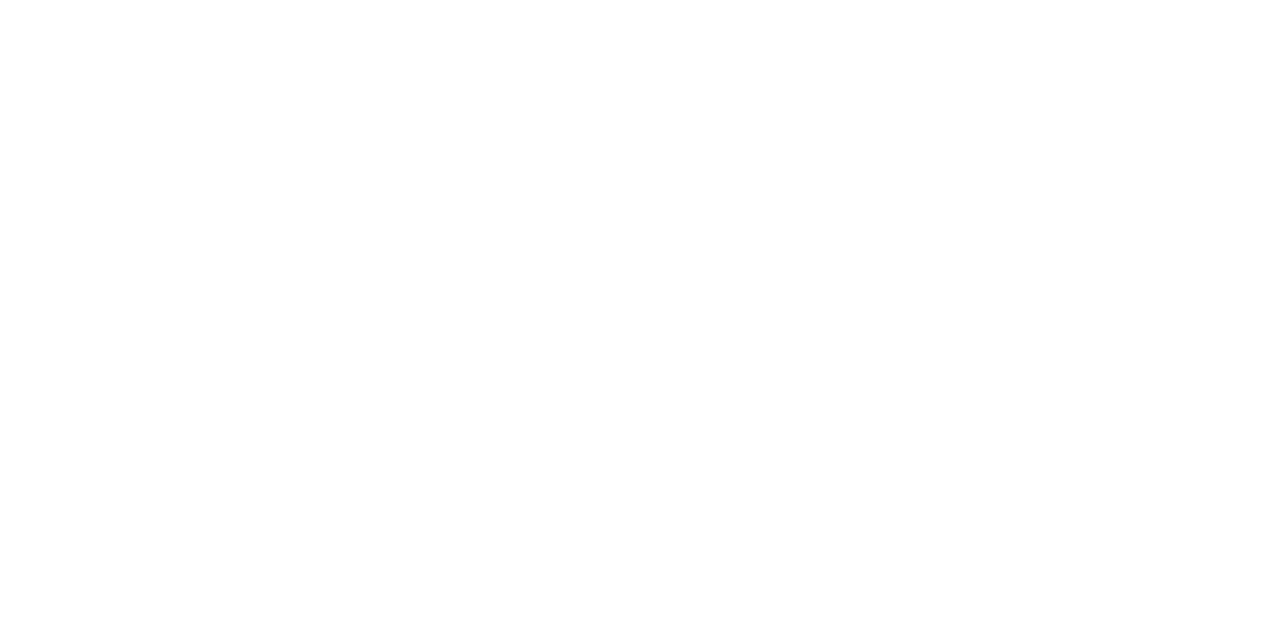
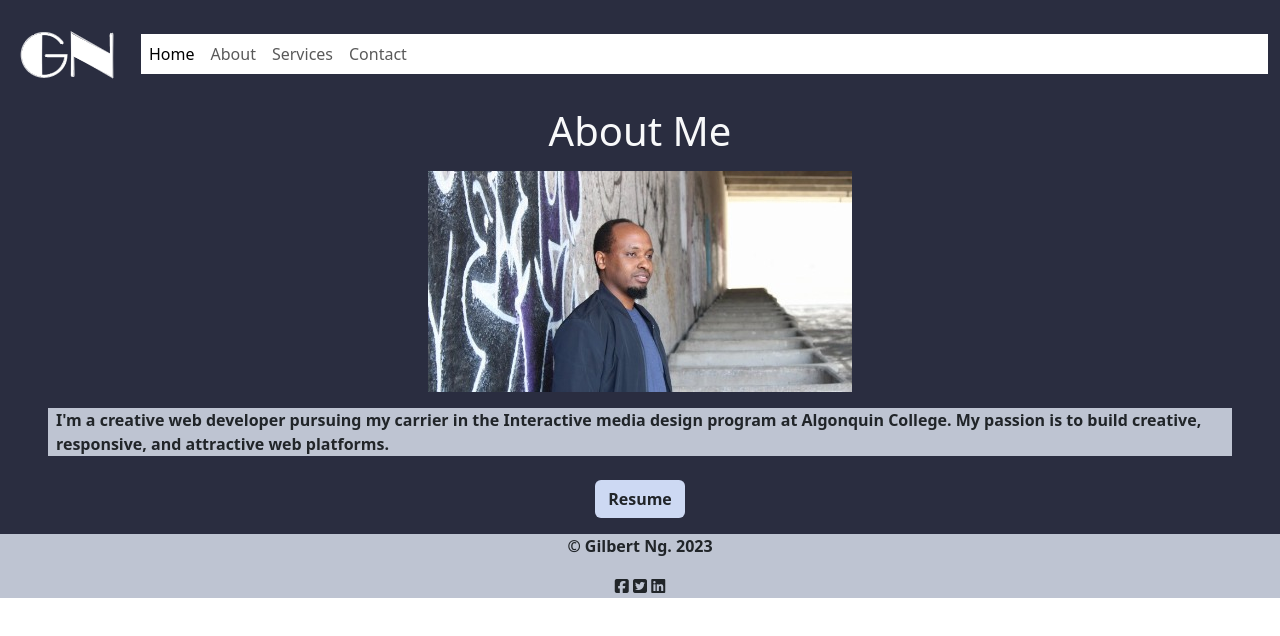
Before and after one commit to ngen0004/portfolio, a plain HTML site: page about.html in a window 1280 px wide. Drawn offline with nearby package versions, Linux system fonts and the light colour scheme.

Commit message:
updates index and about pages

```diff
--- a/about.html
+++ b/about.html
@@ -0,0 +1,72 @@
+<!doctype html>
+<html lang="en">
+  <head>
+    <meta charset="utf-8">
+    <meta name="viewport" content="width=device-width, initial-scale=1">
+    <title>Portfolio</title>
+    <link href="https://cdn.jsdelivr.net/npm/bootstrap@5.3.1/dist/css/bootstrap.min.css" rel="stylesheet" integrity="sha384-4bw+/aepP/YC94hEpVNVgiZdgIC5+VKNBQNGCHeKRQN+PtmoHDEXuppvnDJzQIu9" crossorigin="anonymous">
+    <link rel="stylesheet" href="https://cdnjs.cloudflare.com/ajax/libs/animate.css/4.1.1/animate.min.css"/>
+    <script src="https://kit.fontawesome.com/7e3b67895f.js" crossorigin="anonymous"></script>
+    <link href="css/main.css" rel="stylesheet">
+  </head>
+  <body>
+    <main>
+
+        <!-- responsive nav with logo -->
+        <nav class="navbar navbar-expand-lg bg-body-dark">
+            <div class="container-fluid">
+            <a class="navbar-brand" href="index.html"><img src="images/logo.png" alt="logo picture"></a>
+            <button class="navbar-toggler" type="button" data-bs-toggle="collapse" data-bs-target="#navbarNavAltMarkup" aria-controls="navbarNavAltMarkup" aria-expanded="false" aria-label="Toggle navigation">
+                <span class="navbar-toggler-icon bg-white"></span>
+            </button>
+            <div class="collapse navbar-collapse text-right bg-white" id="navbarNavAltMarkup">
+                <div class="navbar-nav">
+                <a class="nav-link active" aria-current="page" href="index.html">Home</a>
+                <a class="nav-link" href="about.html">About</a>
+                <a class="nav-link" href="services.html">Services</a>
+                <a class="nav-link" href="contact.html">Contact</a>
+                </div>
+            </div>
+            </div>
+        </nav>
+
+        <!-- welcome section with two cols, reverse order at mobile -->
+        <div class="text-center text-light">
+            <h1>About Me</h1>
+        </div>
+
+        <div class="lang text-center">
+            <img src="images/profile-424_x_221.jpg" alt="picture" class="my-2 mx-2">
+        </div>
+
+        <div class="about mx-5">
+            <p class="aboutme text-dark my-2 fw-semibold mx-2">
+                I'm a creative web developer pursuing my carrier in the Interactive media design program at Algonquin College.
+                My passion is to build creative, responsive, and attractive web platforms.
+            </p>
+        </div>
+
+        <div class="text-center">
+            <a class="btn fw-bold my-3" href="resume2023_gilbert.pdf" role="button">Resume</a>
+        </div>
+
+
+
+    </main>
+
+    <!-- simple footer -->
+    <div class="foot">
+        <div class="ft">
+            <footer class="col text-center">
+                <p class="fw-semibold">&copy; Gilbert Ng. 2023 </p>
+                <p><i class="fa-brands fa-square-facebook"></i>
+                    <i class="fa-brands fa-square-twitter"></i>
+                    <i class="fa-brands fa-linkedin"></i>
+                </p>
+            </footer>
+        </div>
+    </div>
+
+    <script src="https://cdn.jsdelivr.net/npm/bootstrap@5.3.1/dist/js/bootstrap.bundle.min.js" integrity="sha384-HwwvtgBNo3bZJJLYd8oVXjrBZt8cqVSpeBNS5n7C8IVInixGAoxmnlMuBnhbgrkm" crossorigin="anonymous"></script>
+  </body>
+</html>
--- a/css/main.css
+++ b/css/main.css
@@ -1,9 +1,19 @@
-body{
+body main{
     background-color:rgb(42, 45, 64);
 }
-.container-fluid{
-    background-color: rgb(42, 45, 64);
+
+.bg-img img{
+    width: 100%;
 }
-.overlay-bg{
-    background-color: white;
+.foot{
+    background-color: rgb(190, 196, 210);
 }
+.about{
+    background-color:  rgb(190, 196, 210);
+}
+.btn{
+    background-color: rgb(205, 217, 243);
+}
+@media screen and (max-width: 500px) and (min-width: 900px){
+
+}
```
Also changed, not shown: index.html (+37 -9 lines), images/bootstrap-424_x_221.png (added), images/bootstrap.png (added), images/css-424_x_221.png (added), images/css.png (added), images/html-424_x_221.png (added), images/javascript-424_x_221.png (added), images/javascript.png (added), images/profile-424_x_221.jpg (added), 1 other file.
